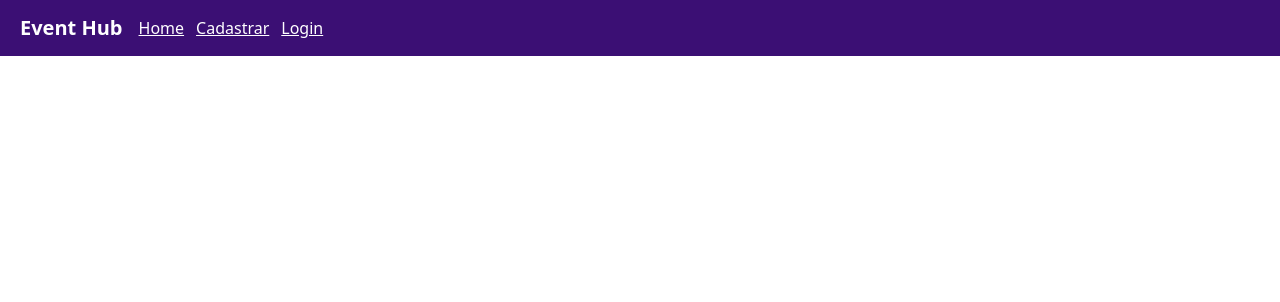
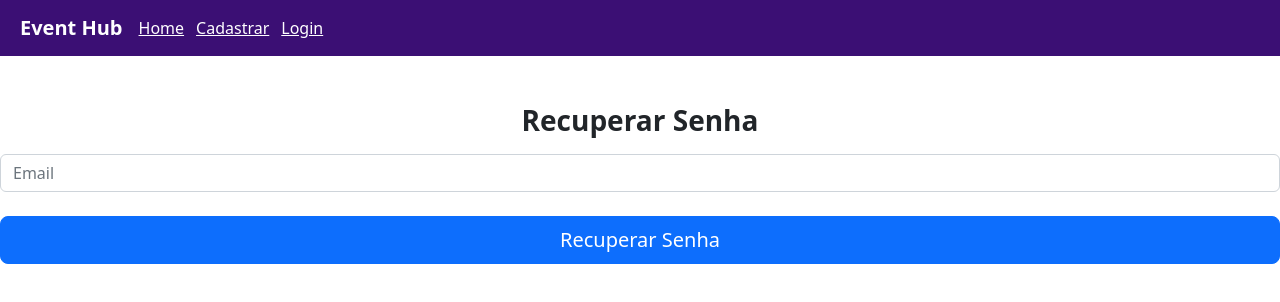
Before and after one commit to brennerpaiva/event-hub, a React (Create React App) app: page /recoverpassword in a window 1280 px wide. Shown: the top 302 px of the page. Built offline with nearby package versions, Linux system fonts and the light colour scheme.

Commit message:
criado página de recuperação de senha

```diff
--- a/src/pages/login/index.js
+++ b/src/pages/login/index.js
@@ -58,7 +58,7 @@ export default function Login() {
           Login
         </button>
         <div className="login-options">
-          <a href="#" className="mx-2">Recuperar Senha</a>
+          <Link to='/recoverpassword' className="mx-2">Recuperar Senha</Link>
           <Link to="/newuser" className="mx-2">Cadastrar-se</Link>
         </div>
       </form>
--- /dev/null
+++ b/src/pages/recover-password/index.js
@@ -0,0 +1,47 @@
+import React, { useState } from "react";
+import "./recover-password.css";
+import { auth } from "../../config/firebase";
+import { sendPasswordResetEmail } from "firebase/auth";
+
+export default function RecoverPassword() {
+  const [email, setEmail] = useState("");
+  const [msg, setMsg] = useState("");
+
+  function userRecoverPassword() {
+    sendPasswordResetEmail(auth, email)
+      .then(() => {
+        setMsg("Enviamos um link no seu email para redefinir sua senha!");
+      })
+      .catch((error) => {
+        setMsg("Verifique se o email está correto");
+      });
+  }
+
+  return (
+    <>
+      <div className="form-register">
+        <form className="text-center form-login mx-auto mt-5">
+          <h3 className="mb-3 font-weight-bold">Recuperar Senha</h3>
+          <input
+            onChange={(e) => setEmail(e.target.value)}
+            type="email"
+            className="form-control my-2"
+            placeholder="Email"
+          />
+
+          <div className="msg my-4 text-center">
+            <span>{msg}</span>
+          </div>
+
+          <button
+            onClick={userRecoverPassword}
+            type="button"
+            className="btn btn-lg btn-block btn-primary"
+          >
+            Recuperar Senha
+          </button>
+        </form>
+      </div>
+    </>
+  );
+}
--- /dev/null
+++ b/src/pages/recover-password/recover-password.css
@@ -0,0 +1,9 @@
+.btn-enviar{
+    background-color: #614EA6;
+    color: #fff;
+}
+
+.btn-enviar:hover{
+    background-color: #815fff;
+    color: #614EA6;
+}
--- a/src/routes/index.js
+++ b/src/routes/index.js
@@ -2,7 +2,7 @@ import { Routes, Route } from "react-router-dom";
 import Login from '../pages/login'
 import NewUser from '../pages/new-user'
 import Home from '../pages/home'
-
+import RecoverPassword from "../pages/recover-password";
 
 
 export default function RoutesApp() {
@@ -11,6 +11,7 @@ export default function RoutesApp() {
                 <Route path="/" element={<Login/>} />
                 <Route path="/newuser" element={<NewUser/>} />
                 <Route path="/home" element={<Home/>} />
+                <Route path="/recoverpassword" element={<RecoverPassword/>} />
             </Routes>
     )
 }
```
